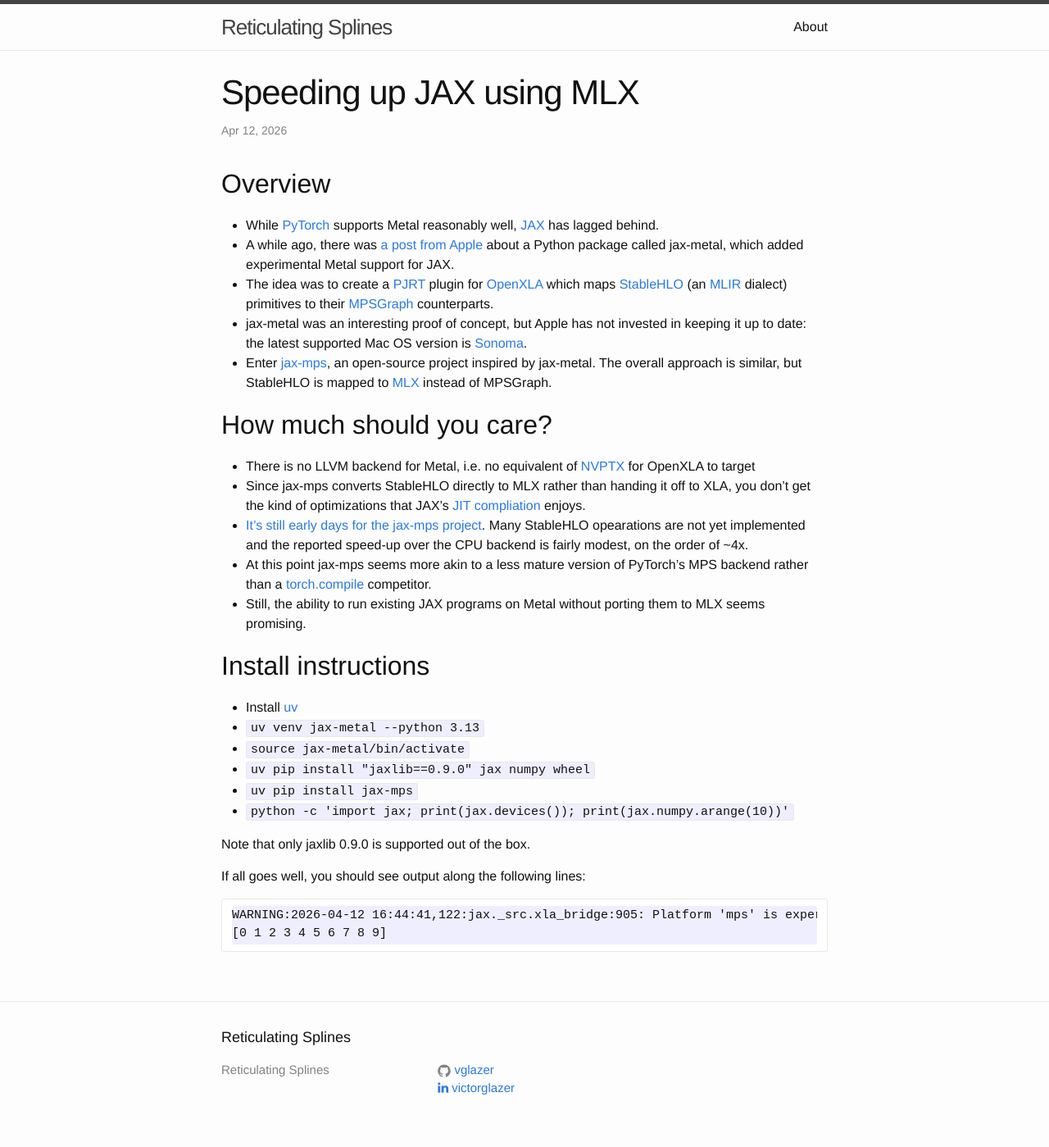
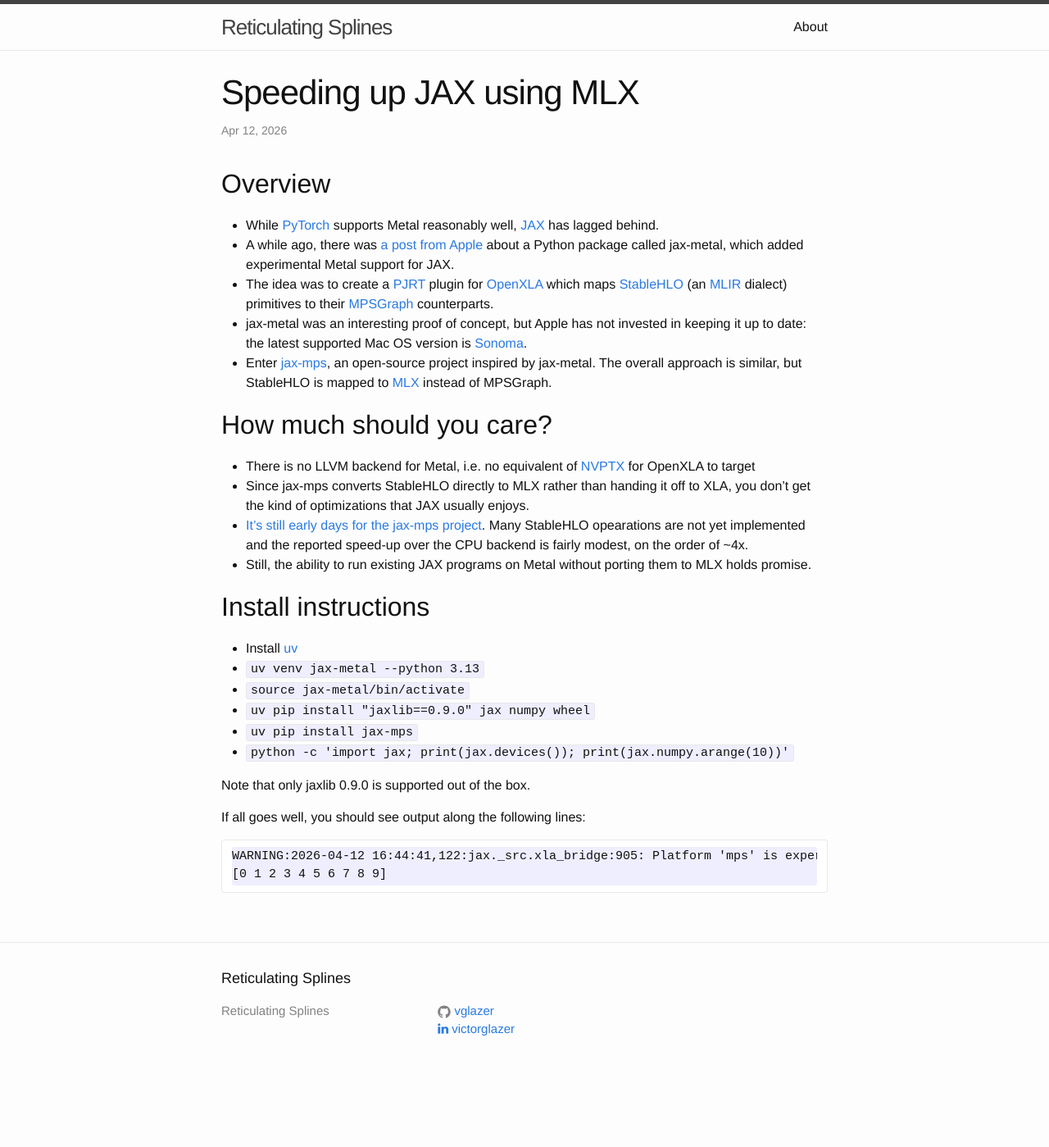
Before and after one commit to vglazer/vglazer.github.io, a Jekyll site: the page built from _posts/2026-04-12-jax-mps.md, in a window 1280 px wide. Shown: the whole page at 82% size. Built offline with Jekyll 4.4.1, drawn with Linux system fonts in a browser that asks for light colours; nearby versions of some CDN libraries; after the commit the page ends 1327 px from its top, so only the background shows below that.

Commit message:
typo fix

```diff
--- a/_posts/2026-04-12-jax-mps.md
+++ b/_posts/2026-04-12-jax-mps.md
@@ -17,10 +17,9 @@ categories: ml openxla stablehlo pjrt llvm osx mlx jax metal mps mac
 ## How much should you care?
 
 - There is no LLVM backend for Metal, i.e. no equivalent of [NVPTX](https://llvm.org/docs/NVPTXUsage.html) for OpenXLA to target
-- Since jax-mps converts StableHLO directly to MLX rather than handing it off to XLA, you don't get the kind of optimizations that JAX's [JIT compliation](https://docs.jax.dev/en/latest/jit-compilation.html) enjoys.
+- Since jax-mps converts StableHLO directly to MLX rather than handing it off to XLA, you don't get the kind of optimizations that JAX usually enjoys.
 - [It's still early days for the jax-mps project](https://github.com/jax-ml/jax/discussions/34648). Many StableHLO opearations are not yet implemented and the reported speed-up over the CPU backend is fairly modest, on the order of ~4x.
-- At this point jax-mps seems more akin to a less mature version of PyTorch's MPS backend rather than a [torch.compile](https://docs.pytorch.org/tutorials/intermediate/torch_compile_tutorial.html) competitor.
-- Still, the ability to run existing JAX programs on Metal without porting them to MLX seems promising.
+- Still, the ability to run existing JAX programs on Metal without porting them to MLX holds promise.
 
 ## Install instructions
 
```
